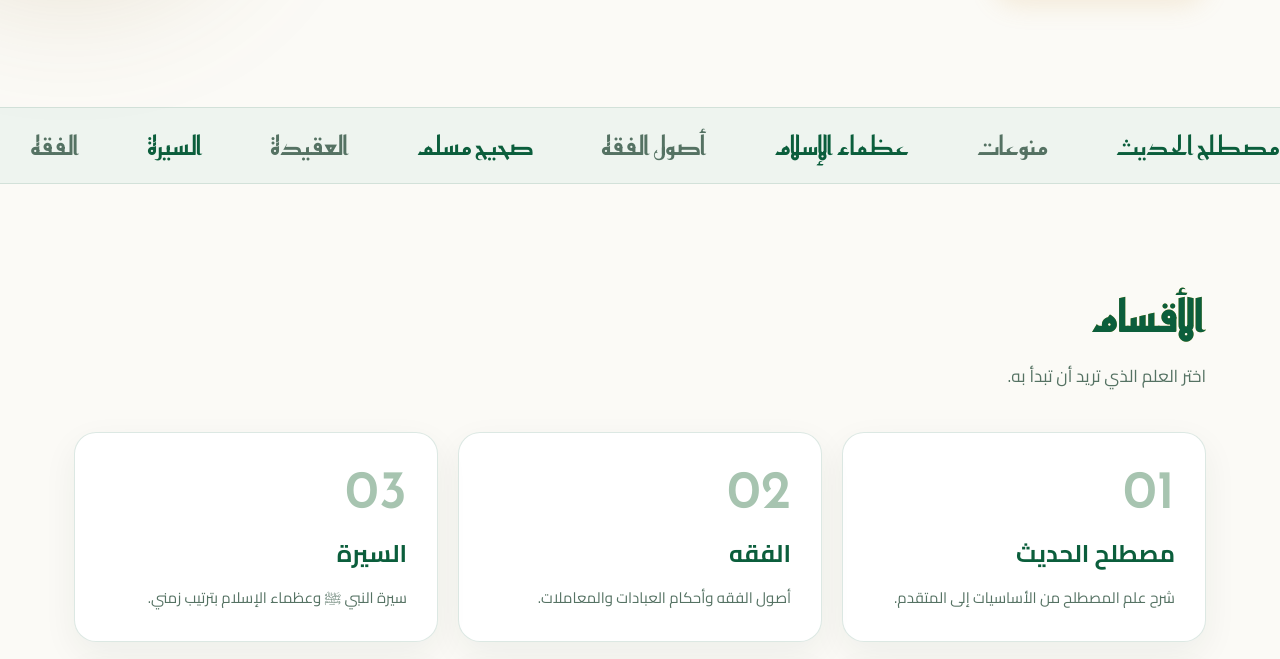
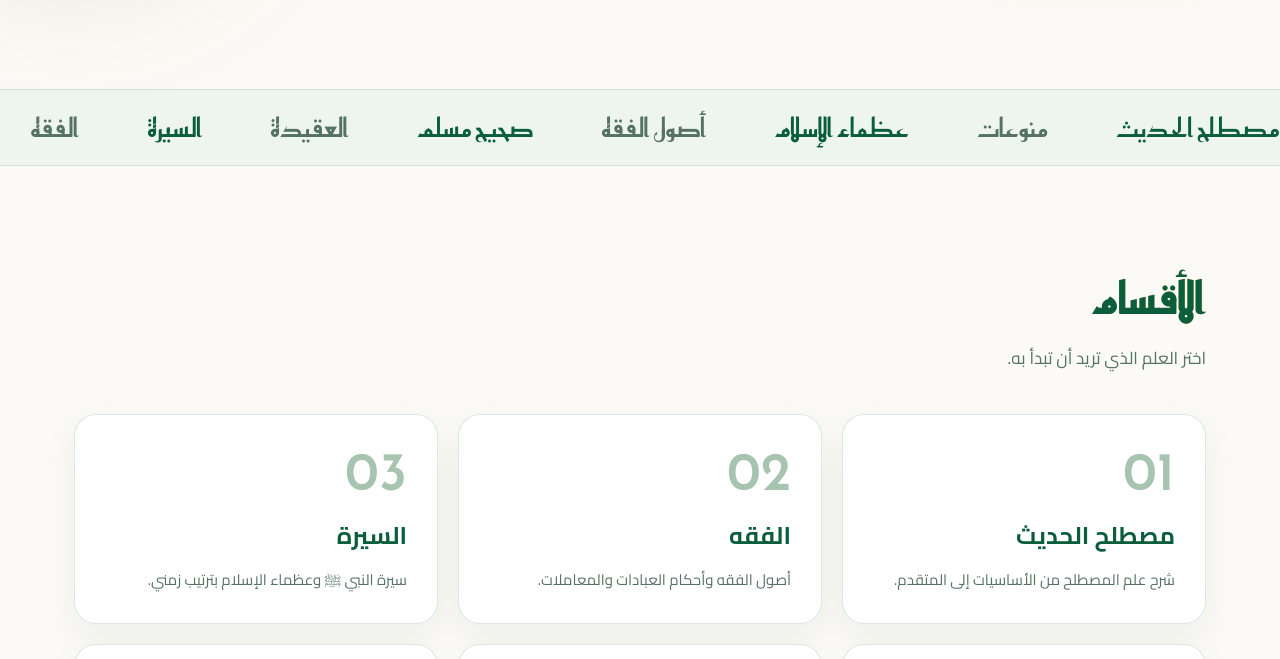
Before and after one commit to aboserag925-alt/-hares, a website: page index.html in a window 1280 px wide. Shown: the part 897-1556 px from the top of the page. Drawn offline with nearby package versions, Linux system fonts and the light colour scheme; files that its build step writes are made by us from their sources; a web font is replaced by a local one.

Commit message:
Fix brand asset loading and HTML line breaks

```diff
--- a/index.html
+++ b/index.html
@@ -6,7 +6,8 @@
 <title>استراحة أهل الأثر</title>
 
 <link href="https://fonts.googleapis.com/css2?family=Aref+Ruqaa:wght@400;700&family=Cairo:wght@400;600;700&family=Reem+Kufi:wght@500;700&display=swap" rel="stylesheet">
-<link href="app/tailwind.css" rel="stylesheet">\n<link href="app/brand-motion.css" rel="stylesheet">
+<link href="app/tailwind.css" rel="stylesheet">
+<link href="app/brand-motion.css" rel="stylesheet">
 <style>
 body{margin:0;background:#0b0e0d}
 html{scroll-behavior:smooth}
@@ -118,7 +119,9 @@ dialog.support-dialog::backdrop{background:rgba(0,0,0,.76);backdrop-filter:blur(
 
 </style>
 
-\n<script src="app/brand-intro.js" defer></script>\n</head>
+
+<script src="app/brand-intro.js" defer></script>
+</head>
 <body>
 
 <div class="site">
```
